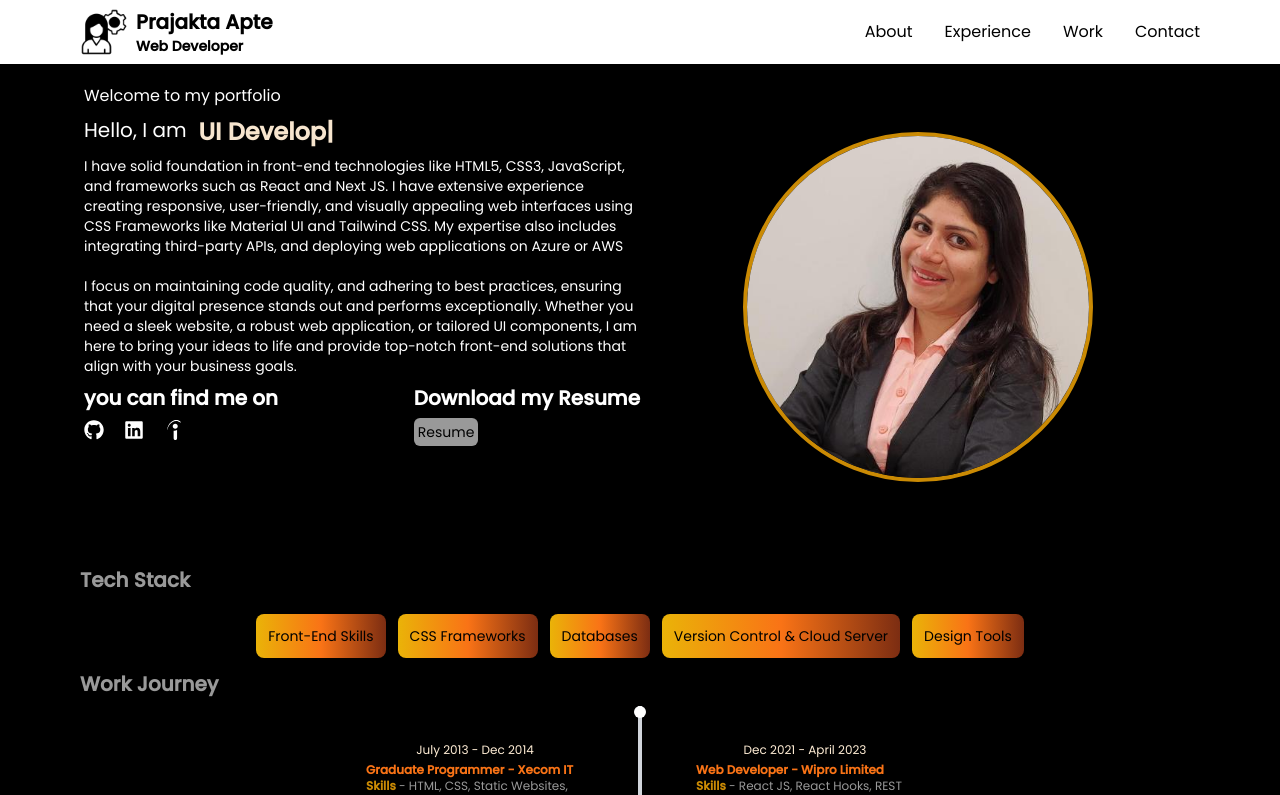
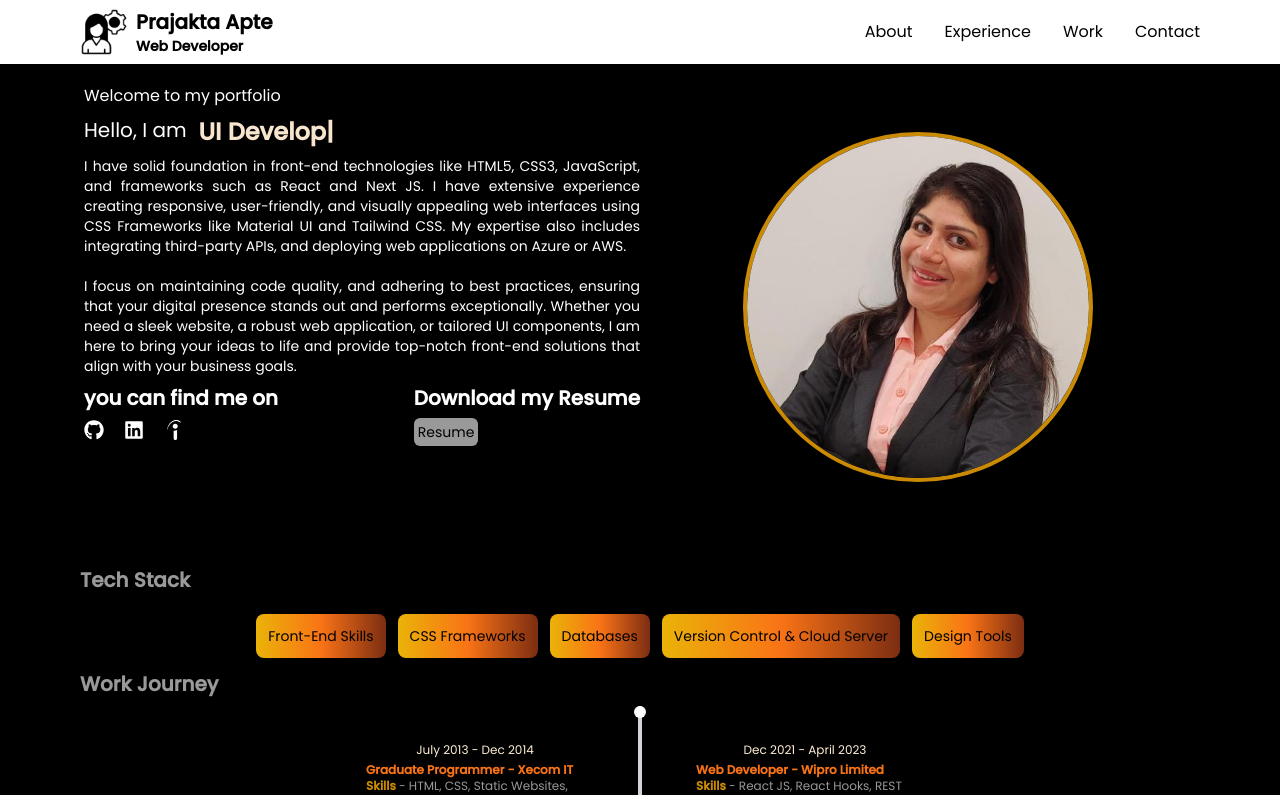
Before and after one commit to itsprajaktaapte/Portfolio, a React (Vite) app: page / in a window 1280 px wide. Shown: the top 795 px of the page. Built offline with nearby package versions, Linux system fonts and the light colour scheme.

Commit message:
text Alignment

```diff
--- a/src/Components/About.jsx
+++ b/src/Components/About.jsx
@@ -41,10 +41,10 @@ function About() {
                 loop={true}
               />
             </div>
-            <p className="mt-4 text-sm text-white md:text-md ">
-            <p>I have solid foundation in front-end technologies like HTML5, CSS3, JavaScript, and frameworks such as React and Next JS. I have extensive experience creating responsive, user-friendly, and visually appealing web interfaces using CSS Frameworks like Material UI and Tailwind CSS. My expertise also includes integrating third-party APIs, and deploying web applications on Azure or AWS</p>
+            <p className="text-justify mt-4 text-sm text-white md:text-md ">
+            <p className="text-justify">I have solid foundation in front-end technologies like HTML5, CSS3, JavaScript, and frameworks such as React and Next JS. I have extensive experience creating responsive, user-friendly, and visually appealing web interfaces using CSS Frameworks like Material UI and Tailwind CSS. My expertise also includes integrating third-party APIs, and deploying web applications on Azure or AWS.</p>
             <br />
-<p>I focus on maintaining code quality, and adhering to best practices, ensuring that your digital presence stands out and performs exceptionally. Whether you need a sleek website, a robust web application, or tailored UI components, I am here to bring your ideas to life and provide top-notch front-end solutions that align with your business goals.</p>           </p>
+<p className="text-justify">I focus on maintaining code quality, and adhering to best practices, ensuring that your digital presence stands out and performs exceptionally. Whether you need a sleek website, a robust web application, or tailored UI components, I am here to bring your ideas to life and provide top-notch front-end solutions that align with your business goals.</p>           </p>
 
             {/* social media icons  */}
             <div className=" flex justify-between">
```
